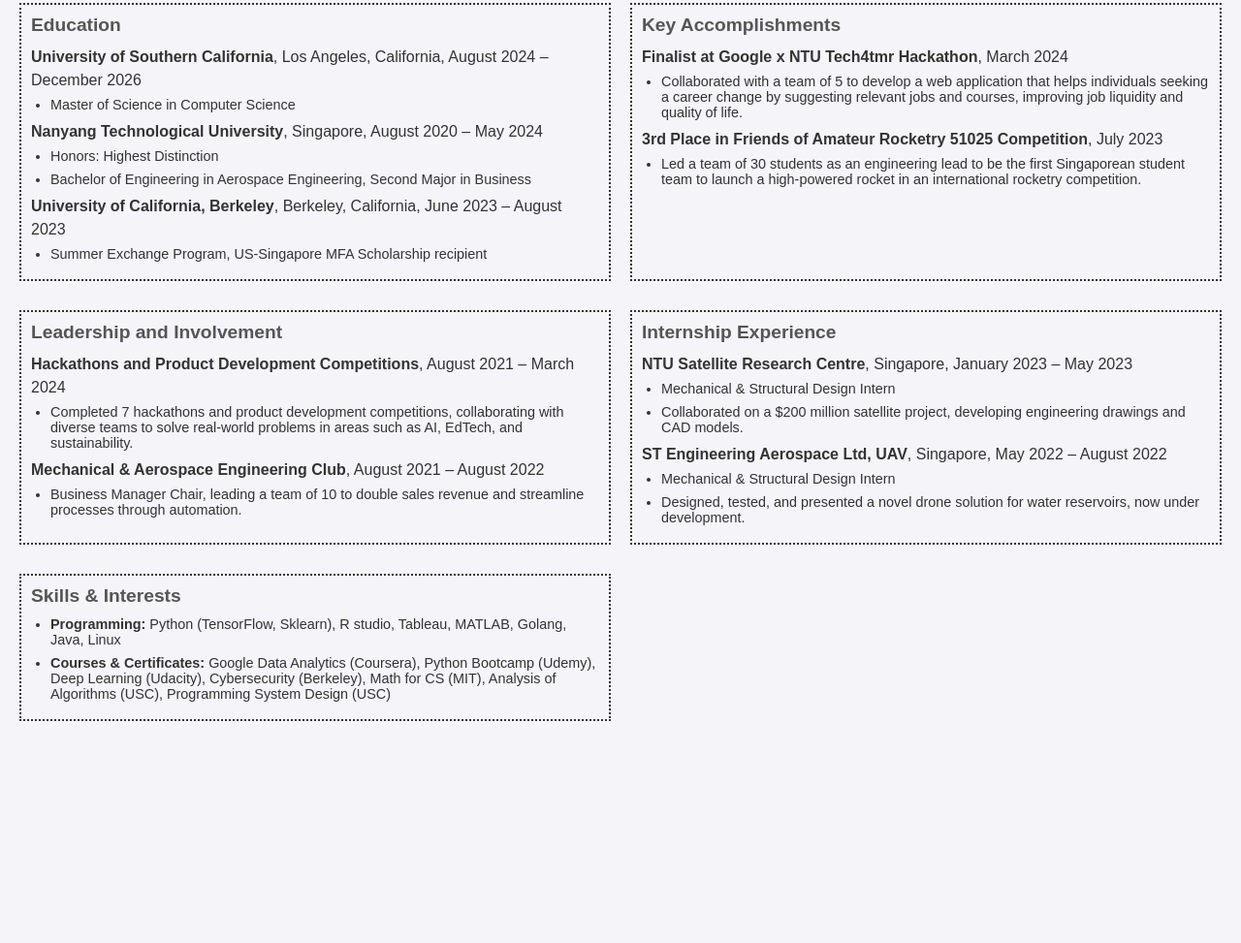
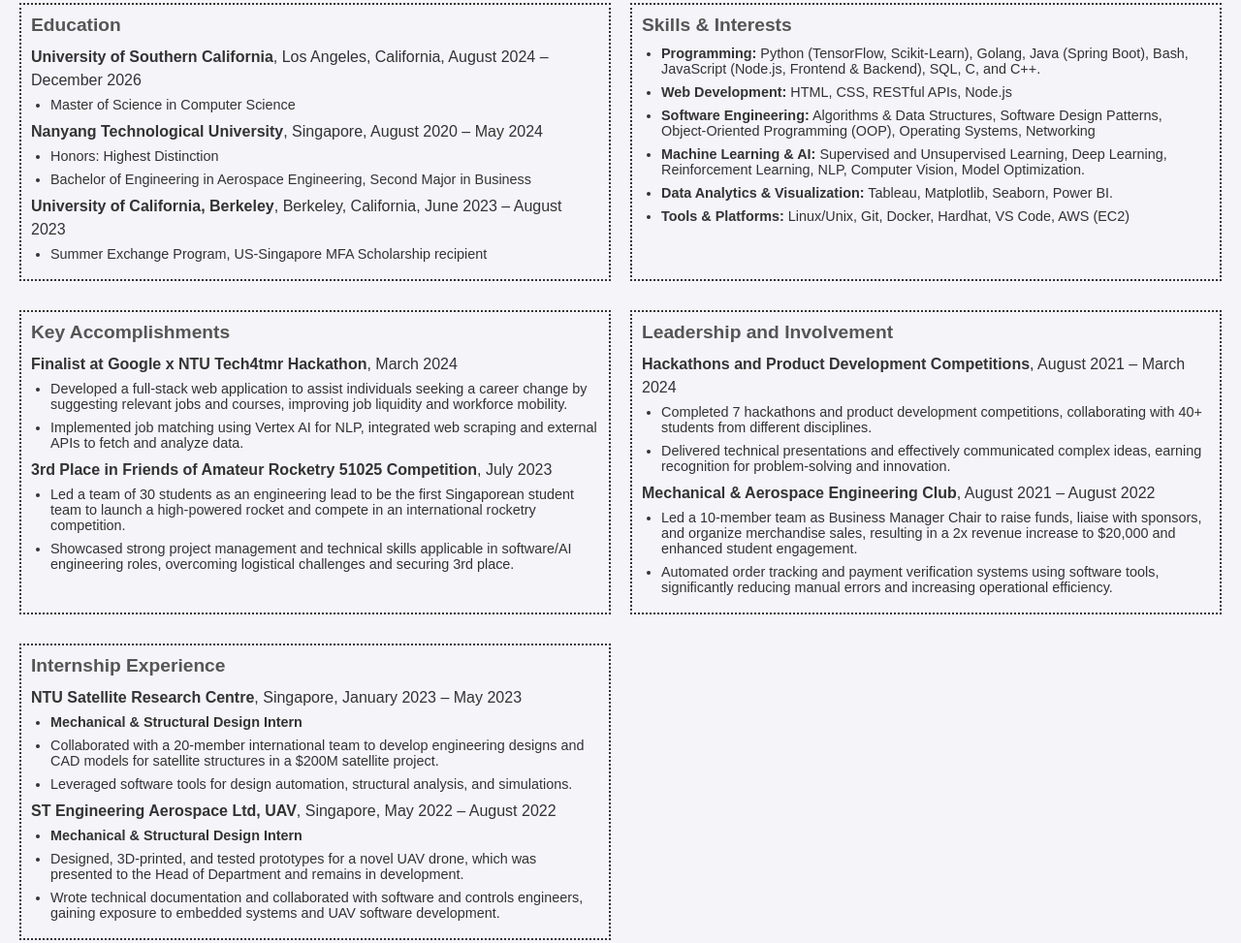
Before and after one commit to hongjinhao/hongjinhao.github.io, a plain HTML site: page index.html in a window 1280 px wide. Shown: the part 406-1379 px from the top of the page at 97% size. Before the commit the page ends 1180 px from the top, so only its background shows below. Drawn offline with Linux system fonts and the light colour scheme.

Commit message:
updated the resume content

```diff
--- a/index.html
+++ b/index.html
@@ -67,18 +67,56 @@
         </ul>
       </section>
 
+      <!-- Skills and Interests Section -->
+      <section>
+        <h2>Skills & Interests</h2>
+        <ul>
+          <li>
+            <strong>Programming:</strong> Python (TensorFlow, Scikit-Learn),
+            Golang, Java (Spring Boot), Bash, JavaScript (Node.js, Frontend &
+            Backend), SQL, C, and C++.
+          </li>
+          <li>
+            <strong>Web Development:</strong> HTML, CSS, RESTful APIs, Node.js
+          </li>
+          <li>
+            <strong>Software Engineering:</strong> Algorithms & Data Structures,
+            Software Design Patterns, Object-Oriented Programming (OOP),
+            Operating Systems, Networking
+          </li>
+          <li>
+            <strong>Machine Learning & AI:</strong> Supervised and Unsupervised
+            Learning, Deep Learning, Reinforcement Learning, NLP, Computer
+            Vision, Model Optimization.
+          </li>
+          <li>
+            <strong>Data Analytics & Visualization:</strong> Tableau,
+            Matplotlib, Seaborn, Power BI.
+          </li>
+          <li>
+            <strong>Tools & Platforms:</strong> Linux/Unix, Git, Docker,
+            Hardhat, VS Code, AWS (EC2)
+          </li>
+        </ul>
+      </section>
+
       <!-- Key Accomplishments Section -->
       <section>
         <h2>Key Accomplishments</h2>
+
         <p>
           <strong>Finalist at Google x NTU Tech4tmr Hackathon</strong>, March
           2024
         </p>
         <ul>
           <li>
-            Collaborated with a team of 5 to develop a web application that
-            helps individuals seeking a career change by suggesting relevant
-            jobs and courses, improving job liquidity and quality of life.
+            Developed a full-stack web application to assist individuals seeking
+            a career change by suggesting relevant jobs and courses, improving
+            job liquidity and workforce mobility.
+          </li>
+          <li>
+            Implemented job matching using Vertex AI for NLP, integrated web
+            scraping and external APIs to fetch and analyze data.
           </li>
         </ul>
 
@@ -90,8 +128,13 @@
         <ul>
           <li>
             Led a team of 30 students as an engineering lead to be the first
-            Singaporean student team to launch a high-powered rocket in an
-            international rocketry competition.
+            Singaporean student team to launch a high-powered rocket and compete
+            in an international rocketry competition.
+          </li>
+          <li>
+            Showcased strong project management and technical skills applicable
+            in software/AI engineering roles, overcoming logistical challenges
+            and securing 3rd place.
           </li>
         </ul>
       </section>
@@ -99,6 +142,7 @@
       <!-- Leadership and Involvement Section -->
       <section>
         <h2>Leadership and Involvement</h2>
+
         <p>
           <strong>Hackathons and Product Development Competitions</strong>,
           August 2021 – March 2024
@@ -106,8 +150,12 @@
         <ul>
           <li>
             Completed 7 hackathons and product development competitions,
-            collaborating with diverse teams to solve real-world problems in
-            areas such as AI, EdTech, and sustainability.
+            collaborating with 40+ students from different disciplines.
+          </li>
+          <li>
+            Delivered technical presentations and effectively communicated
+            complex ideas, earning recognition for problem-solving and
+            innovation.
           </li>
         </ul>
 
@@ -117,8 +165,14 @@
         </p>
         <ul>
           <li>
-            Business Manager Chair, leading a team of 10 to double sales revenue
-            and streamline processes through automation.
+            Led a 10-member team as Business Manager Chair to raise funds,
+            liaise with sponsors, and organize merchandise sales, resulting in a
+            2x revenue increase to $20,000 and enhanced student engagement.
+          </li>
+          <li>
+            Automated order tracking and payment verification systems using
+            software tools, significantly reducing manual errors and increasing
+            operational efficiency.
           </li>
         </ul>
       </section>
@@ -126,15 +180,21 @@
       <!-- Internship Experience Section -->
       <section>
         <h2>Internship Experience</h2>
+
         <p>
           <strong>NTU Satellite Research Centre</strong>, Singapore, January
           2023 – May 2023
         </p>
         <ul>
-          <li>Mechanical & Structural Design Intern</li>
+          <li><strong>Mechanical & Structural Design Intern</strong></li>
           <li>
-            Collaborated on a $200 million satellite project, developing
-            engineering drawings and CAD models.
+            Collaborated with a 20-member international team to develop
+            engineering designs and CAD models for satellite structures in a
+            $200M satellite project.
+          </li>
+          <li>
+            Leveraged software tools for design automation, structural analysis,
+            and simulations.
           </li>
         </ul>
 
@@ -143,27 +203,16 @@
           2022 – August 2022
         </p>
         <ul>
-          <li>Mechanical & Structural Design Intern</li>
+          <li><strong>Mechanical & Structural Design Intern</strong></li>
           <li>
-            Designed, tested, and presented a novel drone solution for water
-            reservoirs, now under development.
-          </li>
-        </ul>
-      </section>
-
-      <!-- Skills and Interests Section -->
-      <section>
-        <h2>Skills & Interests</h2>
-        <ul>
-          <li>
-            <strong>Programming:</strong> Python (TensorFlow, Sklearn), R
-            studio, Tableau, MATLAB, Golang, Java, Linux
+            Designed, 3D-printed, and tested prototypes for a novel UAV drone,
+            which was presented to the Head of Department and remains in
+            development.
           </li>
           <li>
-            <strong>Courses & Certificates:</strong> Google Data Analytics
-            (Coursera), Python Bootcamp (Udemy), Deep Learning (Udacity),
-            Cybersecurity (Berkeley), Math for CS (MIT), Analysis of Algorithms
-            (USC), Programming System Design (USC)
+            Wrote technical documentation and collaborated with software and
+            controls engineers, gaining exposure to embedded systems and UAV
+            software development.
           </li>
         </ul>
       </section>
```
